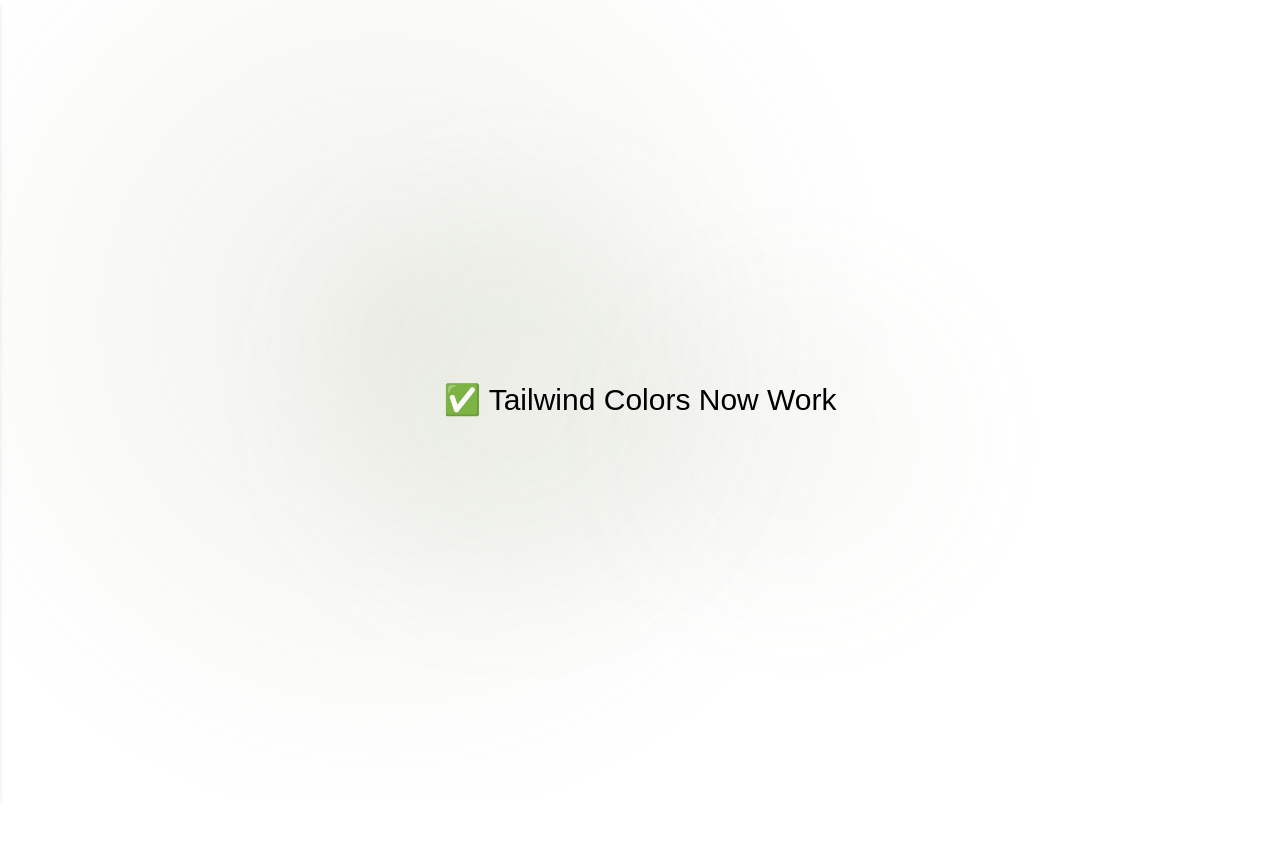
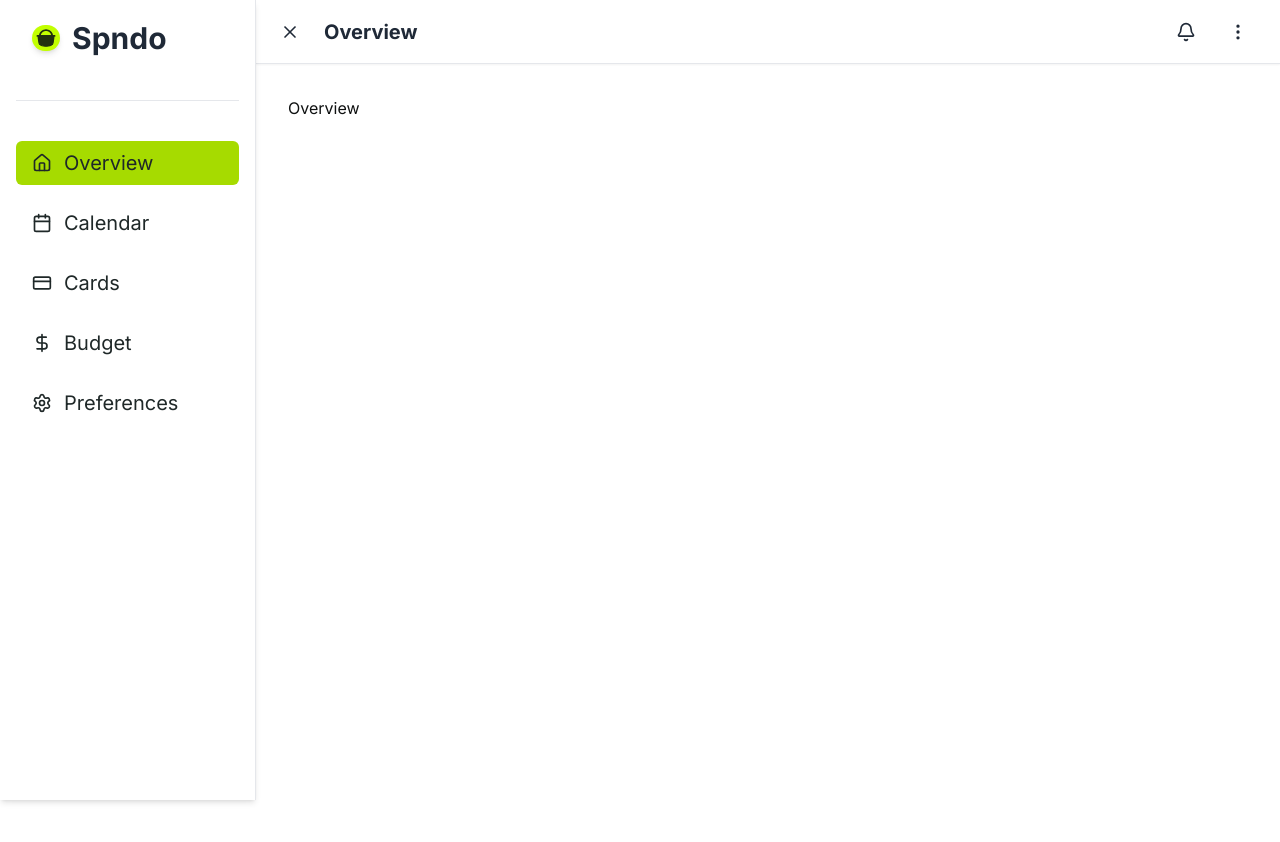
Before and after one commit to Waahguptaji/spndo, a Next.js app in the folder client/: page / in a window 1280 px wide. Shown: the top 842 px of the page. After the commit the page ends 800 px from the top, so only its background shows below. Built offline with nearby package versions, Linux system fonts and the light colour scheme.

Commit message:
feat(top-bar): Created Top App Bar [#15]

```diff
--- a/client/src/app/page.tsx
+++ b/client/src/app/page.tsx
@@ -1,15 +1,84 @@
+'use client';
 import LeftNavBar from "@/components/nav/LeftNavBar";
 import BottomNavBar from "@/components/nav/BottomNavBar";
+import { TopAppBar } from "@/components/nav/Topbar";
+
+import { SetStateAction, useState,useEffect } from "react";
 
 export default function Home() {
+
+// const [isSidebarOpen, setIsSidebarOpen] = useState(false);
+const [currentPageTitle, setCurrentPageTitle] = useState('Overview');
+const [isMobileView, setIsMobileView] = useState(false);
+const [isHoverOpen, setIsHoverOpen] = useState(false);
+const [isPinned, setIsPinned] = useState(true);
+const isSidebarOpen = isPinned || isHoverOpen;
+  useEffect(() => {
+    const handleResize = () => {
+
+      setIsMobileView(window.innerWidth < 768);
+    };
+
+    handleResize();
+
+    window.addEventListener('resize', handleResize);
+
+
+    return () => window.removeEventListener('resize', handleResize);
+  }, []);
+  // const toggleSidebar = () => {
+  //   setIsSidebarOpen(!isSidebarOpen);
+  // };
+  const togglePin = () => {
+    setIsPinned(prev => !prev);
+  };
+  const handleNavItemClick = (title: SetStateAction<string>) => {
+    setCurrentPageTitle(title);
+  };
+  const renderActivePage = () => {
+      switch (currentPageTitle) {
+          case 'Overview':
+              return "Overview";
+          case 'Calendar':
+              return "Calendar";
+          case 'Cards':
+              return "Cards";
+          case 'Budget':
+              return "Budget";
+          case 'Preferences':
+              return "Preferences";
+          default:
+              return "Overview";
+      }
+  };
+
   return (
-    <div>
-      <LeftNavBar />
-      <main className="min-h-screen   text-black text-3xl font-heading flex items-center justify-center ">
-        ✅ Tailwind Colors Now Work
-      </main>
-      <div className=" text-white p-4">Tailwind Base Color</div>
-      <BottomNavBar />
+    <div className="bg-neutral-white dark:bg-secondary-darkBrand min-h-screen ">
+      {!isMobileView && (
+        <div
+          onMouseEnter={() => setIsHoverOpen(true)}
+          className="fixed top-0 left-0 z-50 h-full w-4"
+        />
+      )}
+
+      <LeftNavBar
+        isOpen={isSidebarOpen}
+        onNavItemClick={handleNavItemClick}
+        activeItem={currentPageTitle}
+        onMouseLeave={() => setIsHoverOpen(false)}
+      />
+      <div className={`relative transition-all duration-300 ease-in-out ${isSidebarOpen ? 'md:ml-64' : 'ml-0'}`}>
+        <TopAppBar
+          variant={isMobileView ? 'back' : 'default'}
+          title={currentPageTitle}
+          onToggleSidebar={togglePin}
+          isSidebarOpen={isSidebarOpen}
+        />
+        <main className="p-6 md:p-8 pb-24 md:pb-8">
+         {renderActivePage()}
+        </main>
+      </div>
+      <BottomNavBar onNavItemClick={handleNavItemClick} activeItem={currentPageTitle} />
     </div>
   );
 }
--- /dev/null
+++ b/client/src/components/nav/Topbar.tsx
@@ -0,0 +1,102 @@
+import { ArrowLeft, Bell, Menu, MoreVertical, Search, X } from "lucide-react";
+import { useState } from "react";
+import Login from "@/app/login/page";
+
+type TopAppBarProps = {
+  variant?: 'default' | 'back' | 'search';
+  title: string;
+  onToggleSidebar?: () => void;
+  isSidebarOpen?: boolean;
+};
+
+export const TopAppBar = ({ variant = 'default', title, onToggleSidebar, isSidebarOpen }: TopAppBarProps) => {
+  const [menuOpen, setMenuOpen] = useState(false);
+
+  const handleLogout = () => console.log('Logging out...');
+  const handleHelp = () => console.log('Navigating to Help & Support...');
+  const handleBack = () => {return <Login />};
+  const handleSearch = () =>  console.log('Opening search...');
+
+
+  return (
+    <header className="sticky top-0 z-30 flex h-16 items-center justify-between px-4 sm:px-6 bg-netral-white dark:bg-secondary-darkBrand text-gray-800 dark:text-white border-b border-gray-200 dark:border-gray-700 shadow-sm">
+      {/* Left Section: Varies based on the 'variant' prop */}
+      <div className="flex items-center gap-4">
+        {variant === 'default' && (
+          <button
+            onClick={onToggleSidebar}
+            aria-label="Toggle sidebar"
+            className="hidden md:block p-2 -ml-2 rounded-full hover:bg-gray-100 dark:hover:bg-gray-700 transition-colors"
+          >
+            {isSidebarOpen ? <X size={20} /> : <Menu size={20} />}
+          </button>
+        )}
+        {(variant === 'back' || variant === 'search') && (
+          <button
+            onClick={handleBack}
+            aria-label="Go back"
+            className="p-2 -ml-2 rounded-full hover:bg-gray-100 dark:hover:bg-gray-700 transition-colors"
+          >
+            <ArrowLeft size={20} />
+          </button>
+        )}
+        <h1 className="text-xl font-semibold">{title}</h1>
+      </div>
+
+      {/* Right Section: Varies based on the 'variant' prop */}
+      <div className="flex items-center gap-2 sm:gap-4 relative">
+        {variant === 'search' && (
+          <button
+            onClick={handleSearch}
+            aria-label="Search"
+            className="p-2 rounded-full hover:bg-gray-100 dark:hover:bg-gray-700 transition-colors"
+          >
+            <Search className="w-5 h-5" />
+          </button>
+        )}
+
+        {variant === 'default' && (
+          <>
+            <button
+              aria-label="Notifications"
+              className="p-2 rounded-full hover:bg-gray-100 dark:hover:bg-gray-700 transition-colors"
+            >
+              <Bell className="w-5 h-5" />
+            </button>
+            <div className="relative">
+              <button
+                onClick={() => setMenuOpen(!menuOpen)}
+                aria-label="More actions"
+                className="p-2 rounded-full hover:bg-gray-100 dark:hover:bg-gray-700 transition-colors"
+              >
+                <MoreVertical className="w-5 h-5" />
+              </button>
+              {menuOpen && (
+                <div className="absolute right-0 mt-2 w-48 bg-white dark:bg-gray-700 shadow-xl rounded-lg z-30 ring-1 ring-black ring-opacity-5">
+                  <ul>
+                    <li>
+                      <button
+                        onClick={handleHelp}
+                        className="w-full text-left px-4 py-2 text-sm text-gray-700 dark:text-gray-200 hover:bg-gray-100 dark:hover:bg-gray-600 rounded-t-lg"
+                      >
+                        Help & Support
+                      </button>
+                    </li>
+                    <li>
+                      <button
+                        onClick={handleLogout}
+                        className="w-full text-left px-4 py-2 text-sm text-gray-700 dark:text-gray-200 hover:bg-gray-100 dark:hover:bg-gray-600 rounded-b-lg"
+                      >
+                        Logout
+                      </button>
+                    </li>
+                  </ul>
+                </div>
+              )}
+            </div>
+          </>
+        )}
+      </div>
+    </header>
+  );
+};
```
